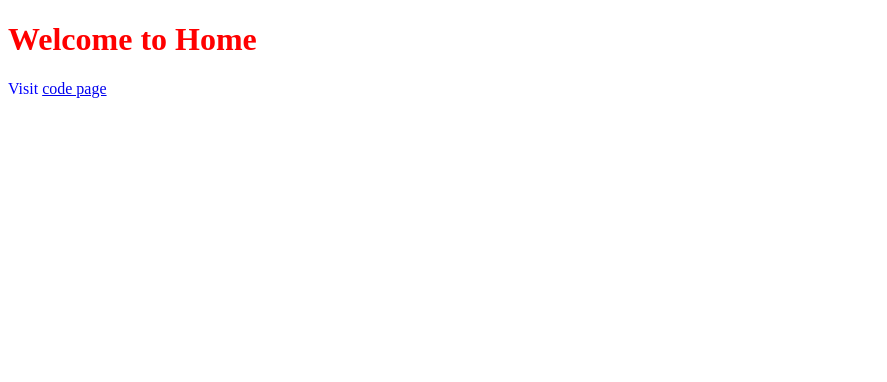
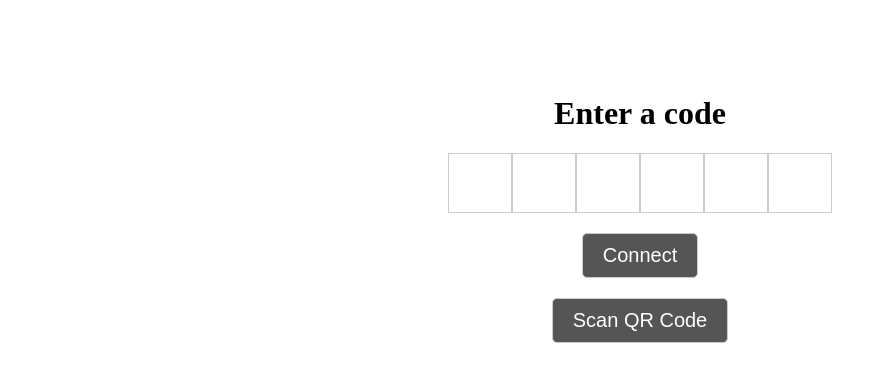
Before and after one commit to LouisDISPA/dj-store, a SvelteKit app in the folder ui/: page / in a window 1280 px wide. Shown: the top 382 px of the page, without its empty margins (0-887 px from the left). Built offline with nearby package versions, Linux system fonts and the light colour scheme.

Commit message:
Home page basic layout

```diff
--- a/ui/src/routes/+page.svelte
+++ b/ui/src/routes/+page.svelte
@@ -1,14 +1,44 @@
 <script lang="ts">
-	// export let params: { slug: string };
+	import { goto } from '$app/navigation';
+	import Button from './Button.svelte';
+	import CodeInput from './CodeInput.svelte';
+	let input = '';
+	let loading = false;
+
+	function goToPage() {
+		if (input.length !== 6) {
+			input = '';
+			return;
+		}
+		loading = true;
+		goto('/' + input).then(() => {
+			loading = false;
+		});
+	}
 </script>
 
-<h1>Welcome to Home</h1>
-<p>Visit <a href="/code-secret">code page</a></p>
+<div id="page">
+	<h1>Enter a code</h1>
+	<form on:submit|preventDefault={goToPage}>
+		<CodeInput bind:input />
+		<Button label="Connect" />
+	</form>
+	{#if loading}
+		<p>loading...</p>
+	{/if}
+	<Button label="Scan QR Code" onSubmit={() => goto('/scan')} />
+</div>
 
 <style lang="sass">
-h1
-	color: red
-
-p
-	color: blue
+div#page
+	display: flex
+	flex-direction: column
+	align-items: center
+	justify-content: center
+	height: 50vh
+form
+	display: flex
+	flex-direction: column
+	align-items: center
+	justify-content: center
 </style>
--- /dev/null
+++ b/ui/src/routes/Button.svelte
@@ -0,0 +1,23 @@
+<script lang="ts">
+	type SubmitFunstion = () => void;
+	export let label: string;
+	export let onSubmit: SubmitFunstion | undefined = undefined;
+
+	function submit() {
+		if (onSubmit) onSubmit();
+	}
+</script>
+
+<button on:click={submit}>{label}</button>
+
+<style lang="sass">
+button
+    margin-top: 20px
+    padding: 10px 20px
+    font-size: 20px
+    color: white
+    border: 1px solid #ccc
+    border-radius: 5px
+    background: #555
+    cursor: pointer
+</style>
--- /dev/null
+++ b/ui/src/routes/CodeInput.svelte
@@ -0,0 +1,39 @@
+<script lang="ts">
+	export let input: string;
+
+	function handleInput(event: Event) {
+		input = (event.target as HTMLInputElement).value;
+		input = input.toUpperCase().substring(0, 6);
+		if (input.length === 6) {
+			(event.target as HTMLInputElement).blur();
+		}
+	}
+
+	function clear() {
+		input = '';
+	}
+</script>
+
+<input type="text" spellcheck="false" value={input} on:input={handleInput} on:focus={clear} />
+
+<style lang="sass">
+input
+    font-family: monospace
+    width: 360px
+    font-size: 40px
+    text-align: left
+    padding-left: 20px
+    padding-bottom: 5px
+    padding-top: 8px
+    letter-spacing: 40px
+    border: 1px solid #ccc
+    background: linear-gradient(to left, #ccc 2px, transparent 0)
+    background-size: 64px
+    overflow: visible
+
+    &:focus
+        background: linear-gradient(to left, #555 2px, transparent 0)
+        background-size: 64px
+        background-position: 0 100%
+        background-repeat: repeat-x
+</style>
--- a/ui/src/routes/[code]/+page.ts
+++ b/ui/src/routes/[code]/+page.ts
@@ -1,4 +1,5 @@
-export function load({ params }: { params: { code: string } }) {
+export async function load({ params }: { params: { code: string } }) {
 	console.log(params);
+	await new Promise((resolve) => setTimeout(resolve, 1000));
 	return { code: params.code };
 }
--- /dev/null
+++ b/ui/src/routes/scan/+page.svelte
@@ -0,0 +1 @@
+nothing go <a href="/">Home</a>
```
